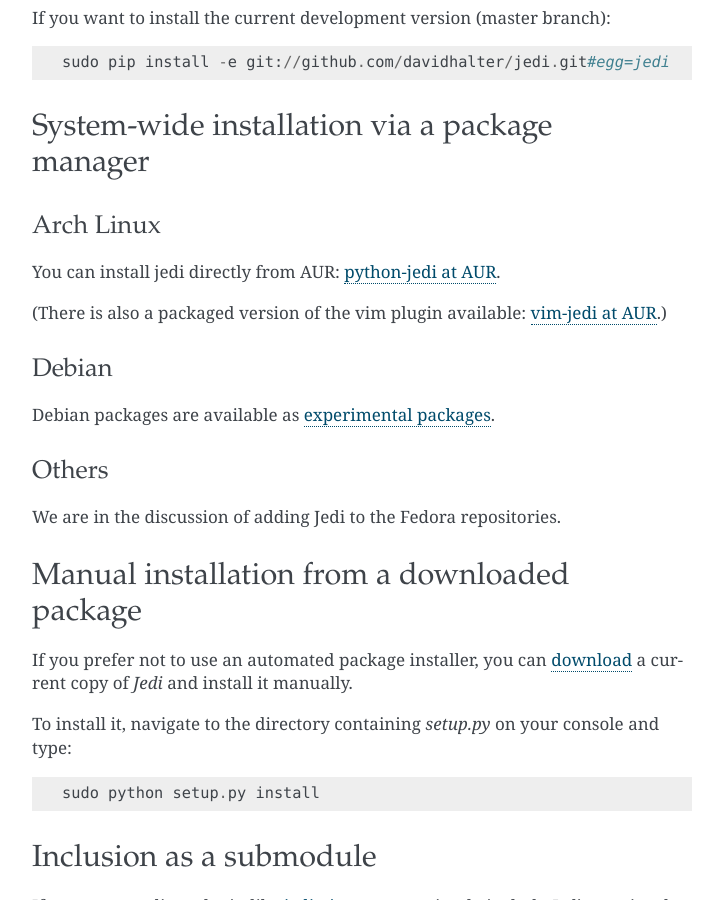
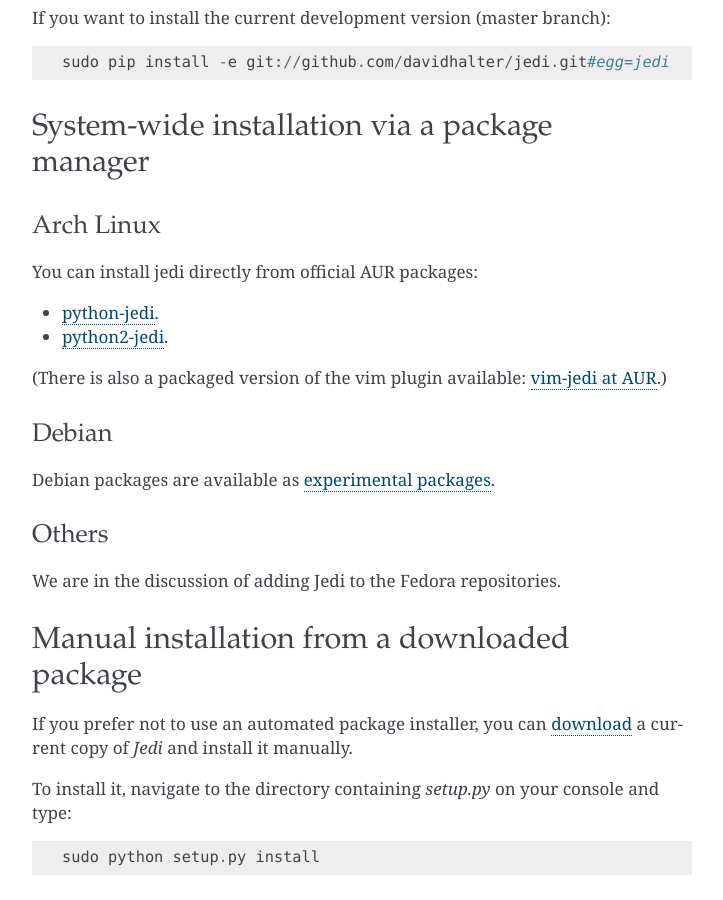
Before and after one commit to davidhalter/jedi, a Sphinx documentation site: the page built from docs/docs/installation.rst, in a window 1280 px wide and 900 px high, scrolled down 468 px. Shown: the whole window, without its empty margins (388-1111 px from the left). Built offline with Sphinx 7.4.7, drawn with Linux system fonts in a browser that asks for light colours.

Commit message:
Added python2 AUR package

```diff
--- a/docs/docs/installation.rst
+++ b/docs/docs/installation.rst
@@ -30,8 +30,10 @@
 Arch Linux
 ~~~~~~~~~~
 
-You can install jedi directly from AUR: `python-jedi at AUR
-<https://aur.archlinux.org/packages/python-jedi/>`__.
+You can install jedi directly from official AUR packages:
+
+- `python-jedi <https://aur.archlinux.org/packages/python-jedi/>`__.
+- `python2-jedi <https://aur.archlinux.org/packages/python2-jedi/>`__.
 
 (There is also a packaged version of the vim plugin available: `vim-jedi at AUR
 <https://aur.archlinux.org/packages/vim-jedi/>`__.)
```
